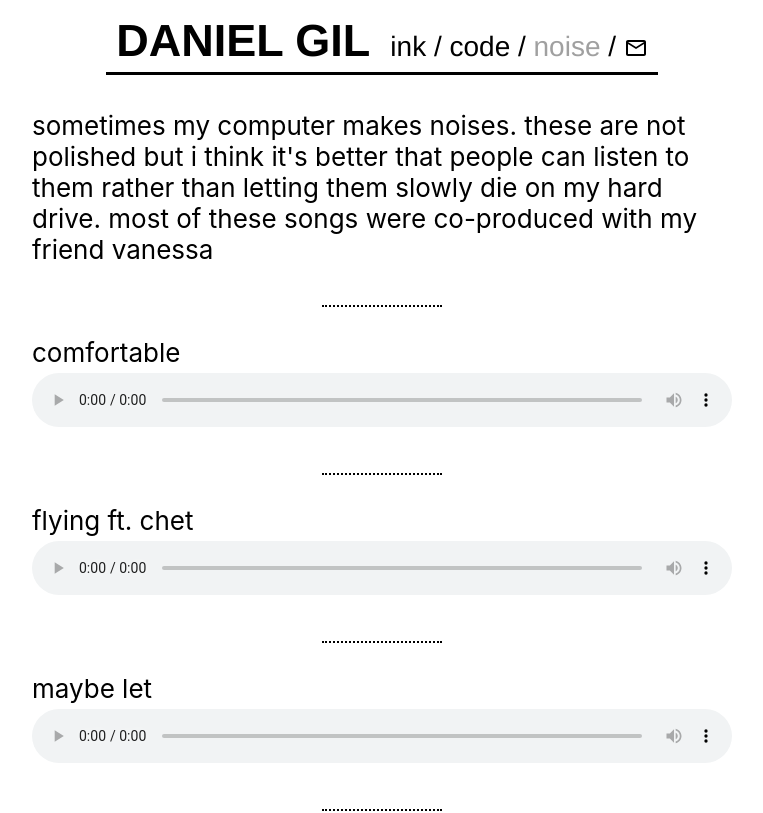
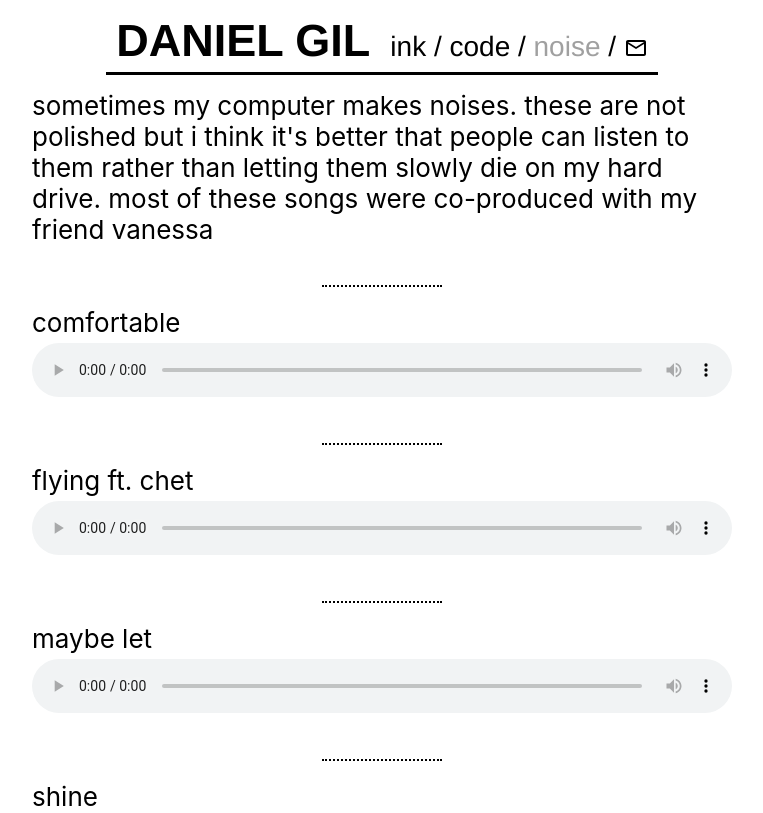
Before and after one commit to dpgil/personal-website, a React (Create React App) app: page /#/music in a window 1280 px wide. Shown: the top 813 px of the page, without its empty margins (258-1021 px from the left). Built offline with nearby package versions, Linux system fonts and the light colour scheme.

Commit message:
harry styles

```diff
--- a/src/pages/music/MusicBlock.tsx
+++ b/src/pages/music/MusicBlock.tsx
@@ -16,7 +16,7 @@ const separatorStyle: React.CSSProperties = {
   maxWidth: 120,
   margin: "auto",
   marginTop: 30,
-  marginBottom: 30
+  marginBottom: 20
 };
 
 const playerStyle: React.CSSProperties = {
--- a/src/pages/music/MusicPage.tsx
+++ b/src/pages/music/MusicPage.tsx
@@ -6,7 +6,6 @@ const pageStyle: React.CSSProperties = {
   width: "90%",
   maxWidth: "700px",
   margin: "auto",
-  paddingTop: 20,
   paddingBottom: 20
 };
 
```
